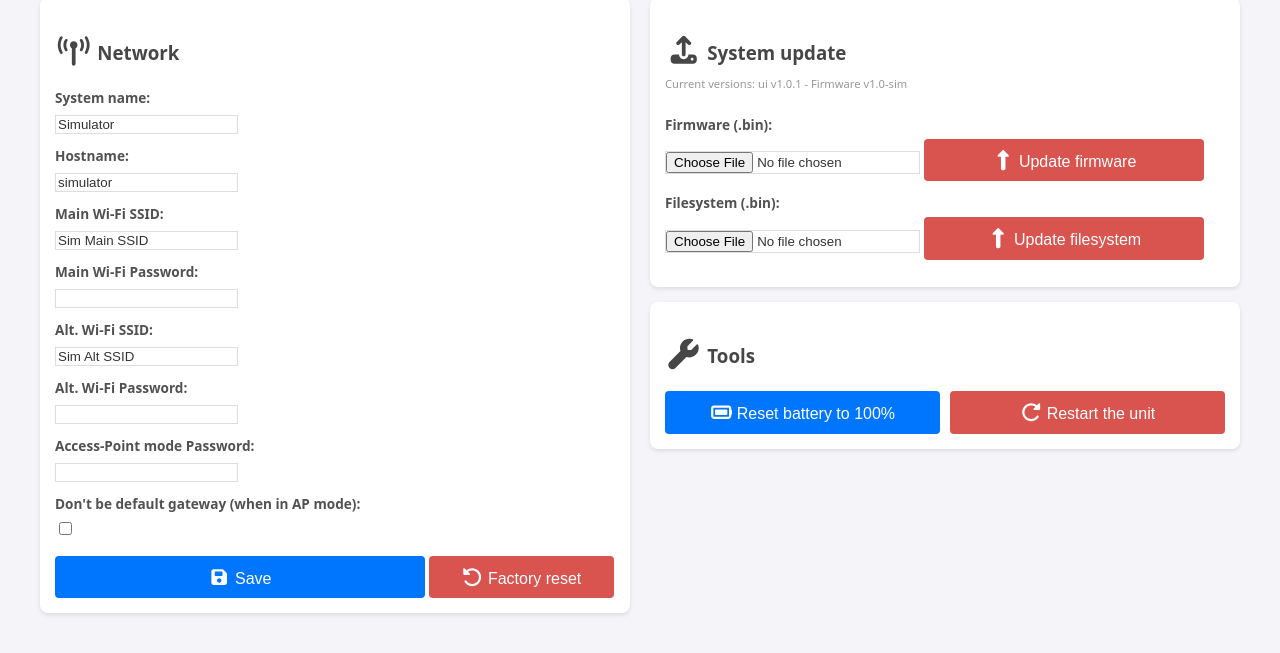
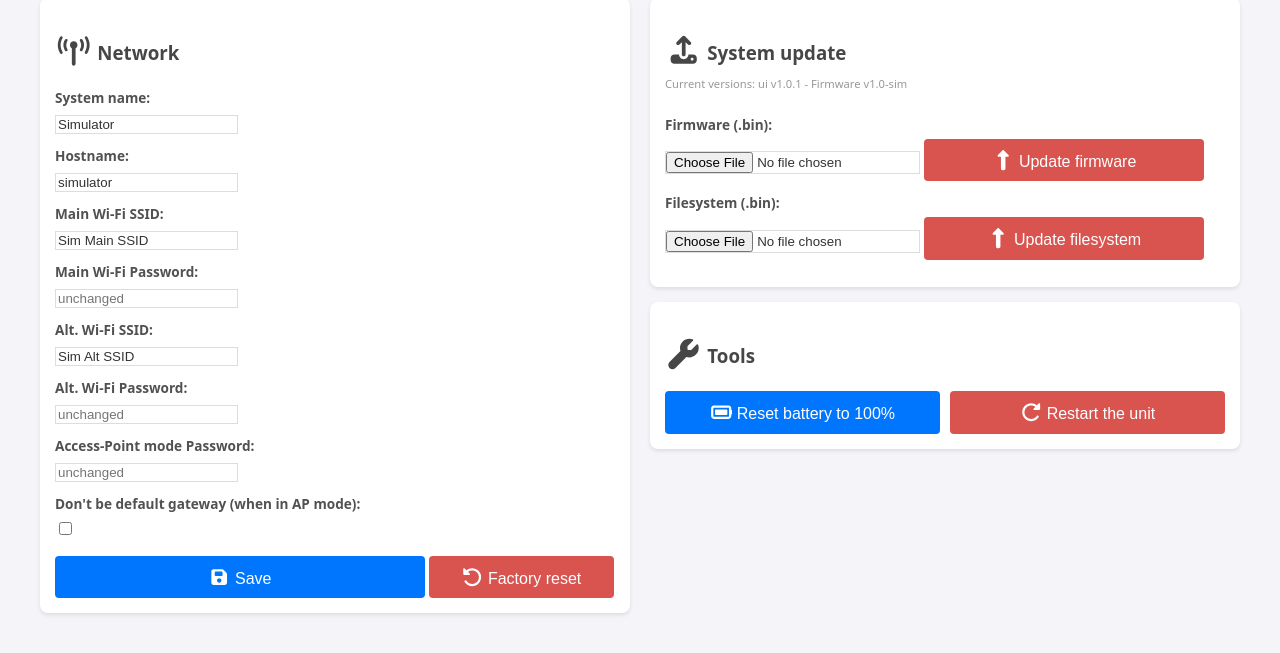
Before and after one commit to picciux/field-battery-monitor, a website built with Vite: page webui/index.html in a window 1280 px wide. Both pictures are taken after a click on the button 613 px from the left and 32 px from the top of the page. Shown: the part 133-786 px from the top of the page. Built offline with nearby package versions, Linux system fonts and the light colour scheme.

Commit message:
UI: make alt_ssid not required and add placeholder for PSKs. Specify document lang is en and not it.

```diff
--- a/webui/index.html
+++ b/webui/index.html
@@ -1,5 +1,5 @@
 <!DOCTYPE html>
-<html lang="it">
+<html lang="en">
 <head>
   <meta charset="UTF-8">
   <meta name="viewport" content="width=device-width, initial-scale=1.0">
@@ -276,19 +276,19 @@
           </div>
           <div class="form-group">
             <label class="lbl">Main Wi-Fi Password:</label>
-            <input id="stg-main_psk" type="password" name="main_psk" minlength="8">
+            <input id="stg-main_psk" type="password" name="main_psk" minlength="8" placeholder="unchanged">
           </div>
           <div class="form-group">
             <label class="lbl">Alt. Wi-Fi SSID:</label>
-            <input id="stg-alt_ssid" type="text" name="alt_ssid" required minlength="2">
+            <input id="stg-alt_ssid" type="text" name="alt_ssid" minlength="2">
           </div>
           <div class="form-group">
             <label class="lbl">Alt. Wi-Fi Password:</label>
-            <input id="stg-alt_psk" type="password" name="alt_psk" minlength="8">
+            <input id="stg-alt_psk" type="password" name="alt_psk" minlength="8" placeholder="unchanged">
           </div>
           <div class="form-group">
             <label class="lbl">Access-Point mode Password:</label>
-            <input id="stg-ap_psk" type="password" name="ap_psk" minlength="8">
+            <input id="stg-ap_psk" type="password" name="ap_psk" minlength="8" placeholder="unchanged">
           </div>
           <div class="form-group">
             <label class="lbl">Don't be default gateway (when in AP mode):</label>
```
